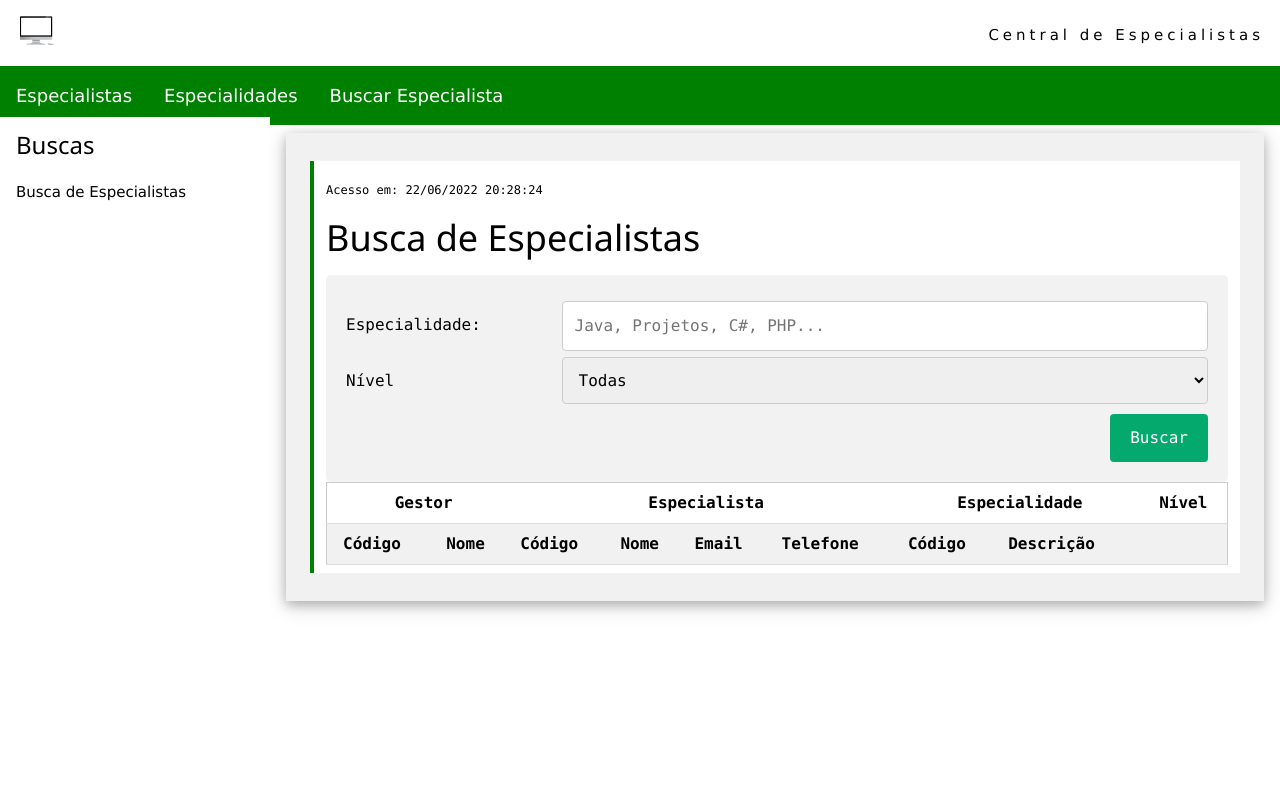
After one commit to Sardagna/Experi-ncia-Criativa-Projetando-Solu-es-Computacionais, a PHP site: page /BuscaEspListar.php in a window 1280 px wide. The commit adds this page. Run offline with PHP 8.4, Linux system fonts and the light colour scheme; lists and menus that the app fills with data are empty.

Commit message:
Buscar Especialistas Feito

```diff
--- /dev/null
+++ b/BuscaEspListar.php
@@ -0,0 +1,213 @@
+<!DOCTYPE html>
+<html>
+
+<head>
+    <title>Programa Especialidades</title>
+    <link rel="icon" type="image/png" href="imagens/IE_favicon.png" />
+    <meta name="viewport" content="width=device-width, initial-scale=1">
+    <link rel="stylesheet" href="https://www.w3schools.com/w3css/4/w3.css">
+    <script src="https://code.jquery.com/jquery-3.6.0.js"></script>
+    <script src="https://code.jquery.com/ui/1.13.1/jquery-ui.js"></script>
+    <style>
+
+        .w3-theme {
+            color: #ffff !important;
+            background-color: green !important
+        }
+
+        .w3-code {
+            border-left: 4px solid green
+        }
+
+        .myMenu {
+            margin-bottom: 150px
+        }
+
+        #imagemSelecionada {
+            width: 50%;
+            height: auto;
+        }
+
+        .flex-container {
+            display: flex;
+            flex-wrap: nowrap;
+            background-color: DodgerBlue;
+        }
+
+        * {
+        box-sizing: border-box;
+        }
+
+        input[type=text], select, textarea {
+        width: 100%;
+        padding: 12px;
+        border: 1px solid #ccc;
+        border-radius: 4px;
+        resize: vertical;
+        }
+
+        label {
+        padding: 12px 12px 12px 0;
+        display: inline-block;
+        }
+
+        input[type=button] {
+        background-color: #04AA6D;
+        color: white;
+        padding: 12px 20px;
+        border: none;
+        border-radius: 4px;
+        cursor: pointer;
+        float: right;
+        margin-top :1%;
+        }
+
+        input[type=button]:hover {
+        background-color: #45a049;
+        }
+
+        .container {
+        border-radius: 5px;
+        background-color: #f2f2f2;
+        padding: 20px;
+        }
+
+        .col-25 {
+        float: left;
+        width: 25%;
+        margin-top: 6px;
+        }
+
+        .col-75 {
+        float: left;
+        width: 75%;
+        margin-top: 6px;
+        }
+
+        /* Clear floats after the columns */
+        .row:after {
+        content: "";
+        display: table;
+        clear: both;
+        }
+
+        /* Responsive layout - when the screen is less than 600px wide, make the two columns stack on top of each other instead of next to each other */
+        @media screen and (max-width: 600px) {
+        .col-25, .col-75, input[type=button] {
+            width: 100%;
+            margin-top: 0;
+            margin-top :1%;
+        }
+        }
+</style>
+</head>
+
+<body onload="w3_show_nav('menuEsp')">
+    <!-- Inclui MENU.PHP  -->
+    <?php require 'menu.php'; ?>
+    <?php require 'conectaBD.php'; ?>
+
+    <!-- Conteúdo Principal: deslocado para direita em 270 pixels quando a sidebar é visível -->
+    <div class="w3-main w3-container" style="margin-left:270px;margin-top:117px;">
+
+        <div class="w3-panel w3-padding-large w3-card-4 w3-light-grey">
+
+            <div class="w3-code cssHigh notranslate">
+                <!-- Acesso em:-->
+                <?php
+
+                date_default_timezone_set("America/Sao_Paulo");
+                $data = date("d/m/Y H:i:s", time());
+                echo "<p class='w3-small' > ";
+                echo "Acesso em: ";
+                echo $data;
+                echo "</p> "
+                ?>
+
+            <h1>Busca de Especialistas</h1>
+
+            <div class="container">
+                <div class="row">
+                <div class="col-25">
+                    <label for="especialidade">Especialidade:</label>
+                </div>
+                <div class="col-75">
+                    <input type="text" id="inputEspecialidade" name="especialidade" placeholder="Java, Projetos, C#, PHP...">
+                </div>
+                </div>
+                <div class="row">
+                <div class="col-25">
+                    <label for="niveis">Nível</label>
+                </div>
+                <div class="col-75">
+                    <select id="selectNiveis" name="niveis">
+                    <option value="0"> Todas </option>
+                    <option value="1"> 1 - Baixo</option>
+                    <option value="2"> 2 - Médio</option>
+                    <option value="3"> 3 - Alto</option>
+                    </select>
+                </div>
+                </div>
+                <div class="row">
+                <input type="button" id="buttonBuscar" value="Buscar">
+                </div>
+            </div>
+
+            <div id = "tabelaEspecialistas">
+                <table class='w3-table-all'>
+
+                        <tr>
+                        <th colspan='2' style="text-align:center">Gestor</th>
+                        <th colspan='4' style="text-align:center">Especialista</th>
+                        <th colspan='2' style="text-align:center">Especialidade</th>
+                        <th colspan='2' style="text-align:center">Nível</th>
+                        </tr>
+                        <tr>
+                            <th>Código</th>
+                            <th>Nome</th>
+                            <th>Código</th>
+                            <th>Nome</th>
+                            <th>Email</th>
+                            <th>Telefone</th>
+                            <th>Código</th>
+                            <th>Descrição</th>
+                            <th></th>
+                            <th></th>
+                        </tr>
+
+                </table>
+            </div>
+
+
+        <!-- FIM PRINCIPAL -->
+    </div>
+    <!-- Inclui RODAPE.PHP  -->
+    <?php require 'rodape.php'; ?>
+</body>
+
+<script>
+
+    $('#buttonBuscar').click(function () {
+
+        var page = "FuncoesAjax.php?action=BuscaEspecialista";
+
+        $.ajax
+                ({
+                    type: 'POST',
+                    dataType: 'html',
+                    url: page,
+                    beforeSend: function () {
+                        //$("#tabelaEspecialistas").html("Carregando...");
+                    },
+                    //Parametro:Valor
+                    data: {especialidade: $("#inputEspecialidade").val(), nivel: $("#selectNiveis").children("option:selected").val() },
+                    success: function (retorno)
+                    {
+                        $("#tabelaEspecialistas").html(retorno);
+                    }
+                });
+    });
+
+  </script>
+
+</html>
--- a/Menu.php
+++ b/Menu.php
@@ -17,7 +17,7 @@
 			<a class="w3-bar-item w3-button w3-left w3-hide-large w3-hover-light-green w3-large w3-theme w3-padding-16" href="javascript:void(0)" onclick="w3_open()">☰</a>
 			<a class="w3-bar-item w3-button w3-hide-medium w3-hide-small w3-hover-light-green w3-padding-16" href="javascript:void(0)" onclick="w3_show_nav('menufunc')">Especialistas</a>
 			<a class="w3-bar-item w3-button w3-hide-medium w3-hide-small w3-hover-light-green w3-padding-16" href="javascript:void(0)" onclick="w3_show_nav('menuEsp')">Especialidades</a>
-		    <a class="w3-bar-item w3-button w3-hide-medium w3-hide-small w3-hover-light-green w3-padding-16" href="javascript:void(0)" onclick="w3_show_nav('menuTurma')">Buscar Especialista</a>
+		    <a class="w3-bar-item w3-button w3-hide-medium w3-hide-small w3-hover-light-green w3-padding-16" href="javascript:void(0)" onclick="w3_show_nav('menuBusca')">Buscar Especialista</a>
 		</div>
 	</div>
 
@@ -28,7 +28,7 @@
 			   class="w3-bar-item w3-button w3-theme w3-hover-light-green w3-padding-16" style="width:50%">Especialista</a>
 			<a href="javascript:void(0)" onclick="w3_show_nav('menuEsp')"
 			   class="w3-bar-item w3-button w3-theme w3-hover-light-green w3-padding-16" style="width:50%">Especialidades</a>
-		    <a href="javascript:void(0)" onclick="w3_show_nav('menuTurma')"
+		    <a href="javascript:void(0)" onclick="w3_show_nav('menuBusca')"
 			   class="w3-bar-item w3-button w3-theme w3-hover-light-green w3-padding-16" style="width:50%">Buscar Especialista</a>
 		</div>
 		<a href="javascript:void(0)" onclick="w3_close()" class="w3-button w3-right w3-xlarge w3-hide-large"
@@ -50,12 +50,13 @@
 			<a class="w3-bar-item w3-button" href='EspIncluir.php'>Criar Nova Especialidade</a>
 
 		</div>
-		<div id="menuTurma" class="myMenu" >
+		<div id="menuBusca" class="myMenu" >
+
 			<div class="w3-container">
-				<h3>Turmas</h3>
+				<h3>Buscas</h3>
 			</div>
-			<a class="w3-bar-item w3-button" href='turmaListar.php'>Relação de Turmas</a>
-			<a class="w3-bar-item w3-button" href='turmaIncluir.php'>Criar Nova Turma</a>
+
+			<a class="w3-bar-item w3-button" href='BuscaEspListar.php'>Busca de Especialistas</a>
 
 		</div>
 	</div>
--- a/rodape.php
+++ b/rodape.php
@@ -5,7 +5,7 @@
             <h2>Programa de Especialidade</h2>
         </header>
         <div class="w3-container">
-            <p class="w3-small">Porgrama de Especialidades</p>
+            <p class="w3-small">Programa de Especialidades</p>
         </div>
         <footer class="w3-container w3-theme ">
         </footer>
```
Also changed, not shown: BuscaEspListar copy.php (renamed from BuscarEspecialistas/BuscaEspListar.php, +24 -23 lines), FuncoesAjax.php (added, +142 -0 lines).
